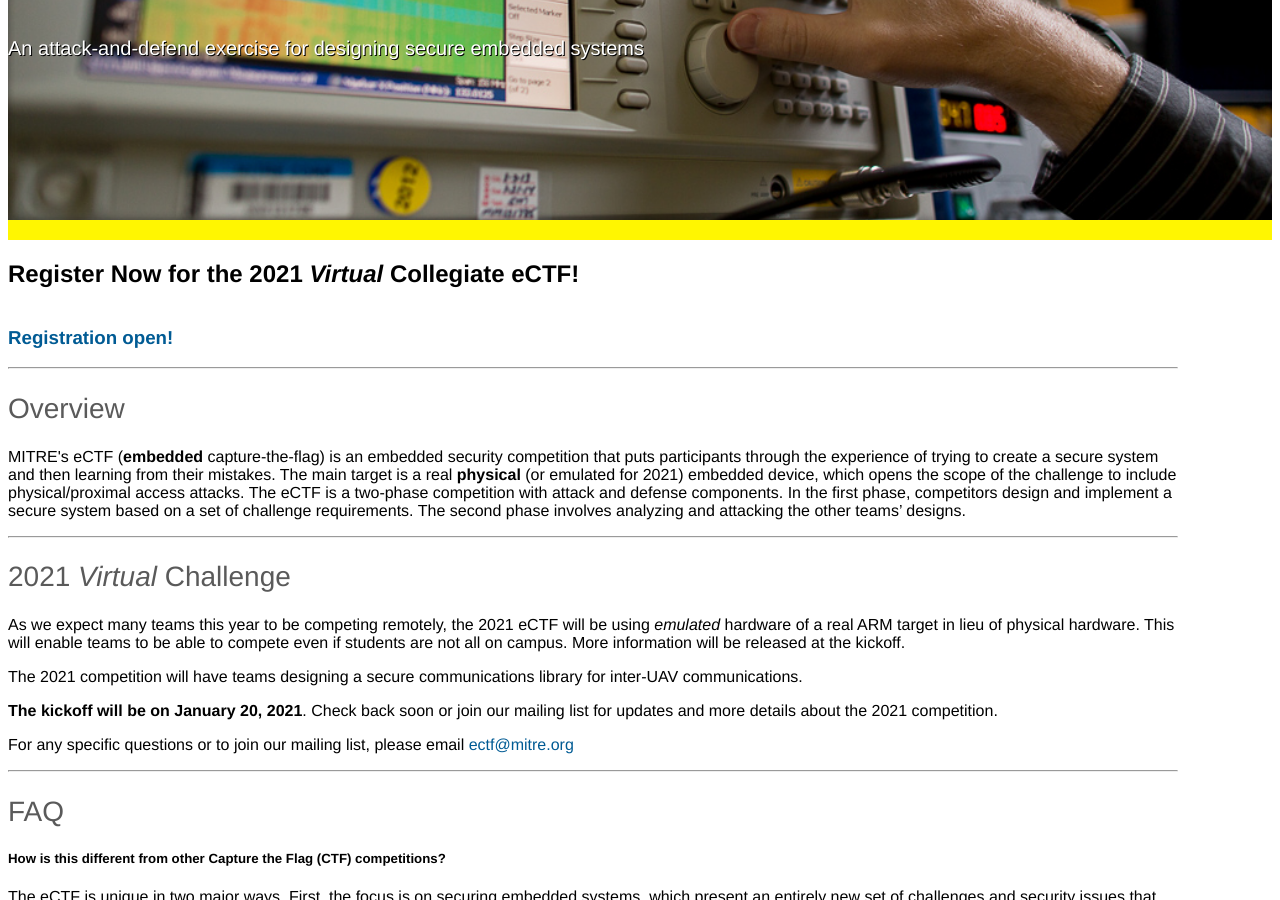
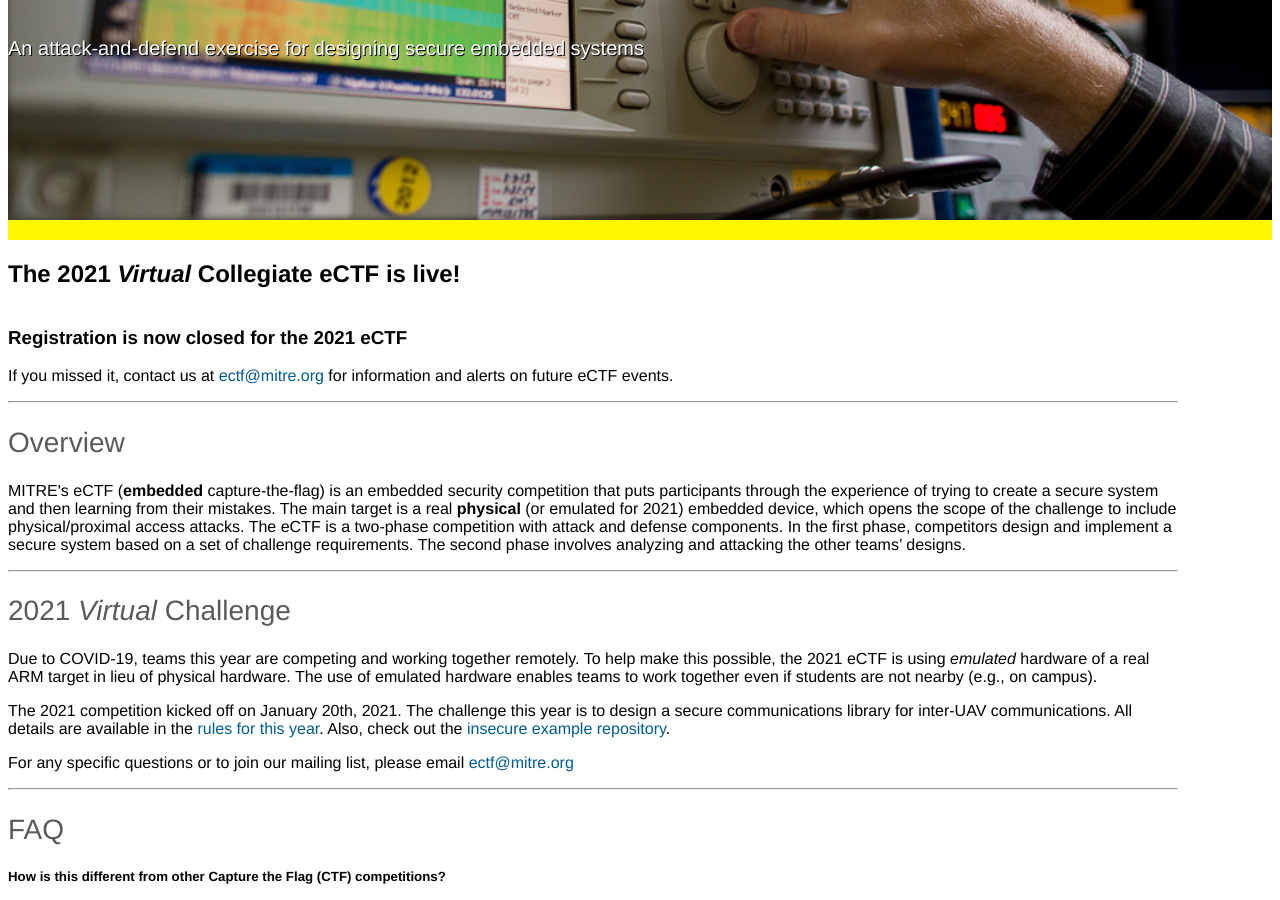
Before and after one commit to mitre-cyber-academy/mitre-cyber-academy.github.io, a Jekyll site: the page built from competitions/embedded/index.html, in a window 1280 px wide and 900 px high, scrolled down 414 px. Built offline with Jekyll 4.4.1, drawn with Linux system fonts in a browser that asks for light colours; nearby versions of some CDN libraries; library files that are not in the unit come from our copies.

Commit message:
Update index.html
Updated with more info post-kickoff for 2021

```diff
--- a/competitions/embedded/index.html
+++ b/competitions/embedded/index.html
@@ -22,10 +22,11 @@ title: MITRE Cyber Academy | Embedded
 </div>
 <div class="colored-divider"></div>
 <div class="container">
-    <h2 class="sectionheader">Register Now for the 2021 <i>Virtual</i> Collegiate eCTF!</h2>
+    <h2 class="sectionheader">The 2021 <i>Virtual</i> Collegiate eCTF is live!</h2>
     <div class="maincontent row-fluid">
         <div class="row-fluid">
-                <h3><a href="https://forms.office.com/Pages/ResponsePage.aspx?id=SNwgxlAdUkmLOd9NVNdNghc0U27q3YJKj-n6yp2pp65URjBOTUVJMzc2UEU4MThWUERMRDRXSzQ3RS4u" target="_blank">Registration open!</a></h3>
+                <h3>Registration is now closed for the 2021 eCTF</h3>
+                <p>If you missed it, contact us at <a href="mailto:ectf@mitre.org">ectf@mitre.org</a> for information and alerts on future eCTF events.</p>
                 <hr>
 
                 <h2>Overview</h2>
@@ -40,20 +41,15 @@ title: MITRE Cyber Academy | Embedded
                 <hr>
                 <h2>2021 <i>Virtual</i> Challenge</h2>
                 <p>
-                    As we expect many teams this year to be competing remotely, the 2021 eCTF will be using <i>emulated</i> hardware
-                    of a real ARM target in lieu of physical hardware. This will enable teams to be able to compete even if students
-                    are not all on campus. More information will be released at the kickoff.
+                    Due to COVID-19, teams this year are competing and working together remotely.  To help make this possible, the 2021 eCTF is using <i>emulated</i> hardware
+                    of a real ARM target in lieu of physical hardware. The use of emulated hardware enables teams to work together even if students
+                    are not nearby (e.g., on campus).
                 </p>
                 <p>
-                    The 2021 competition will have teams designing a secure communications library for inter-UAV communications.
+                    The 2021 competition kicked off on January 20th, 2021.  The challenge this year is to design a secure communications library for inter-UAV communications.
+                    All details are available in the <a href="2021_ectf_rules_v1.1.pdf">rules for this year</a>.  Also, check out the <a href="https://github.com/mitre-cyber-academy/2021-ectf-insecure-example">insecure example repository</a>.
                 </p>
-                <p>
-                    <b>The kickoff will be on January 20, 2021</b>.
-                    Check back soon or join our mailing list for updates and more details about the 2021 competition.
-                </p>
-                <!-- <p>
-                    To learn more about the 2021 competition, please see the <a href="flyer-21.pdf">introduction flyer</a>, <a href="2020_ectf_rules_v1.1.pdf">rules for this year</a>, and <a href="https://github.com/mitre-cyber-academy/2020-ectf-insecure-example">insecure example repository</a>
-                </p> -->
+
                 <p>
                     For any specific questions or to join our mailing list, please email <a href="mailto:ectf@mitre.org">ectf@mitre.org</a>
                 </p>
```
